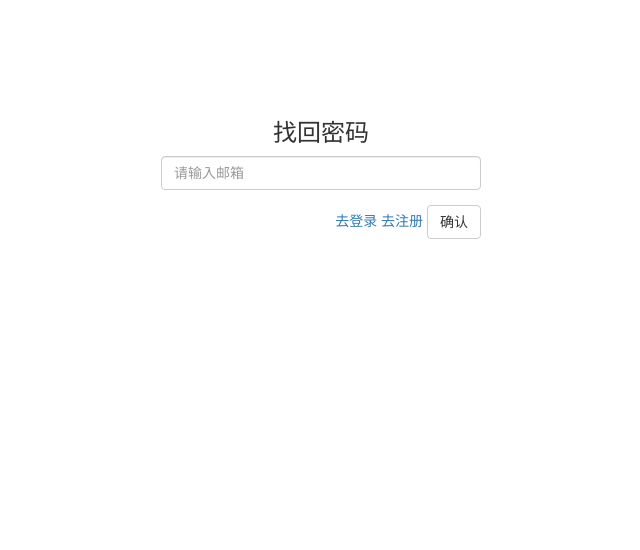
After one commit to jiangyd/P2PBill, a Flask app: template app/templates/forgetpwd.html in a window 1280 px wide. The commit adds this page. Shown: the top 550 px of the page, without its empty margins (319-959 px from the left). Run offline with Flask 2, Linux system fonts and the light colour scheme; the template is opened without the code that fills it, so the values that code supplies are empty; some libraries are stand-ins or nearby versions.

Commit message:
添加找回密码页面

```diff
--- /dev/null
+++ b/app/templates/forgetpwd.html
@@ -0,0 +1,45 @@
+<!DOCTYPE html>
+<html lang="en">
+<head>
+    <meta charset="UTF-8">
+    <title>找回密码</title>
+    <link rel="stylesheet" href="{{url_for('static',filename='css/bootstrap.min.css')}}">
+</head>
+<style>
+
+    .container{
+        width: 350px;
+        height: 250px;
+        margin-top: 100px;
+        text-align: right;
+    }
+    .container h3 {
+        text-align: center;
+    }
+
+    .error{
+        background: #f0d6d6; padding: 0.5em;
+        text-align: center;
+    }
+
+</style>
+<body>
+<div class="container">
+    <h3>找回密码</h3>
+    {% if error %}
+    <p class="error"><strong>{{error}}</strong></p>
+    {% endif %}
+    <form action="{{url_for('admin.forgetpwd')}}" method="post">
+        <div class="form-group">
+            <input type="email" class="form-control" name="email" placeholder="请输入邮箱">
+        </div>
+
+
+        <a href="{{url_for('admin.login')}}">去登录</a>
+        <a href="{{url_for('admin.register')}}">去注册</a>
+        <button class="btn btn-default">确认</button>
+    </form>
+</div>
+
+</body>
+</html>
--- a/app/templates/login.html
+++ b/app/templates/login.html
@@ -7,6 +7,7 @@
 </head>
 <body>
 <style>
+
     .container{
         width: 350px;
         height: 250px;
@@ -16,6 +17,7 @@
     .container h3 {
         text-align: center;
     }
+
     .error{
         background: #f0d6d6; padding: 0.5em;
         text-align: center;
@@ -36,12 +38,10 @@
             {{form.password(class="form-control",placeholder="密码")}}
         </div>
         {{ form.csrf_token }}
+         <a href="{{url_for('admin.forgetpwd')}}">忘记密码</a>
         <a href="{{url_for('admin.register')}}">去注册</a>
      <button class="btn btn-default">登录</button>
-
     </form>
-
-
 </div>
 </body>
 </html>
```
Also changed, not shown: app/models.py (+12 -0 lines).
